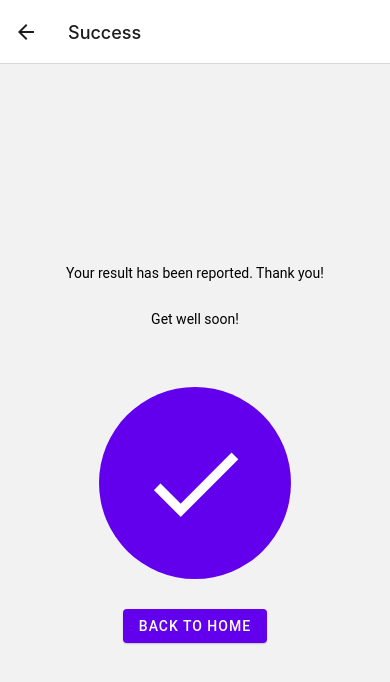
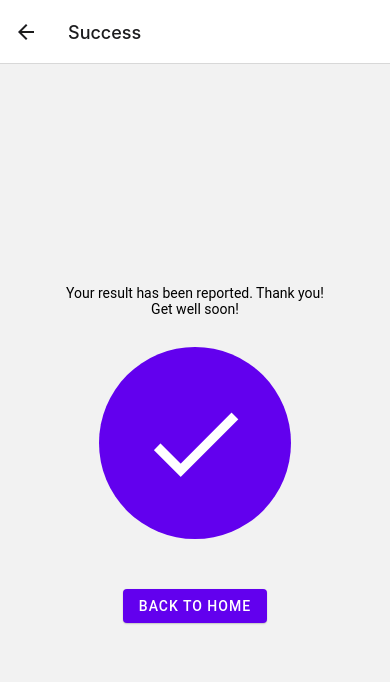
Before and after one commit to VE450-SU22-G21/DCT-app, a React Native app: screen /Success in a window 390 px wide. Shown: the top 682 px of the page. Built offline with nearby package versions, Linux system fonts and the light colour scheme.

Commit message:
fix: adjust style in symptom and success screen

```diff
--- a/src/screens/Home.js
+++ b/src/screens/Home.js
@@ -68,9 +68,9 @@ const SymptomRoute = () => {
 
   return (
     <View style={styles.center}>
-      <View style={{...styles.tracingViewItem, alignItems: 'center', justifyContent: 'center'}}>
-        <Text variant="bodyLarge">If you think yourself has symptoms similar to covid, please use a test kit or schedule a PCR test.</Text>
-        <Text variant="bodyLarge">If you have positive report, please report to the system. Thank you. Your privacy will be protected.</Text>
+      <View style={{...styles.tracingViewItem, alignItems: 'center'}}>
+        <Text style={{marginHorizontal: 30, marginBottom: 30}} variant="bodyLarge">If you think yourself has symptoms similar to covid, please use a test kit or schedule a PCR test.</Text>
+        <Text style={{marginHorizontal: 30, marginBottom: 30}} variant="bodyLarge">If you have positive report, please report to the system. Thank you. Your privacy will be protected.</Text>
       </View>
       <View style={styles.tracingViewItem}>
         <Button mode="contained" onPress={showReportConfirm}>Report positive result</Button>
--- a/src/screens/Success.js
+++ b/src/screens/Success.js
@@ -10,9 +10,11 @@ import { useNavigation } from "@react-navigation/native";
 function SuccessScreen({ navigation }) {
   return (
     <View style={styles.center}>
-      <View style={{ flex: 1, alignItems: 'center', justifyContent: 'center', gap: 30}}>
-        <Text style={styles.text}>Your result has been reported. Thank you!</Text>
-        <Text style={styles.text}>Get well soon!</Text>
+      <View style={{ flex: 1, alignItems: 'center', justifyContent: 'center'}}>
+        <View style={{ alignItems: 'center'}}>
+          <Text style={styles.text}>Your result has been reported. Thank you!</Text>
+          <Text style={styles.text}>Get well soon!</Text>
+        </View>
         <View style={styles.tracingViewItem}>
           <Avatar.Icon size={192} icon="done" />
         </View>
@@ -30,7 +32,8 @@ const styles = StyleSheet.create({
     // textAlign: 'center'
   },
   tracingViewItem: {
-    marginTop: 30
+    marginTop: 30,
+    marginBottom: 50
   },
   tracingCard: {
     marginLeft: 50,
```
